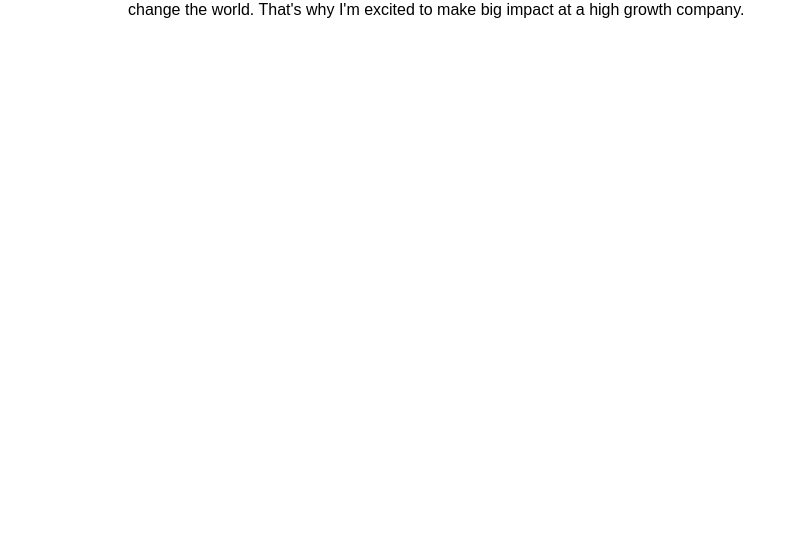
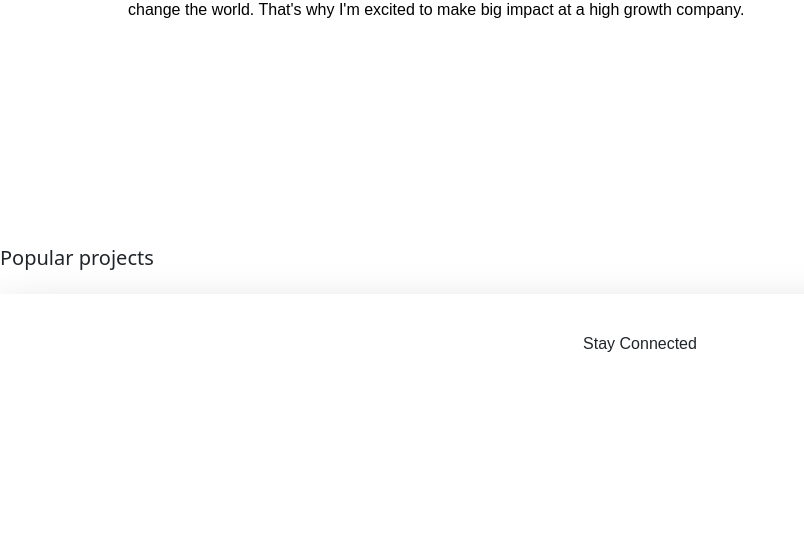
Before and after one commit to MikelGV/Personal-Website, a Flask app: page / in a window 1280 px wide. Shown: the part 654-1205 px from the top of the page, without its empty margins (0-804 px from the left). After the commit the page ends 1006 px from the top, so only its background shows below. Run offline with Flask 2, Linux system fonts and the light colour scheme.

Commit message:
content-wrapper height updated

```diff
--- a/src/flaskr/static/css/index.css
+++ b/src/flaskr/static/css/index.css
@@ -33,7 +33,7 @@ h3, p {
 
 .content-wrapper {
     width: 80%;
-    height: 3000px;
+    height: 400px;
     padding: 1em 10%;
 }
 
--- a/src/flaskr/templates/app/index.html
+++ b/src/flaskr/templates/app/index.html
@@ -18,4 +18,9 @@
             </p>
         </div>
     </section>
+    <section id="popular">
+        <div>
+            <h5>Popular projects</h5>
+        </div>
+    </section>
 {% endblock %}
```
